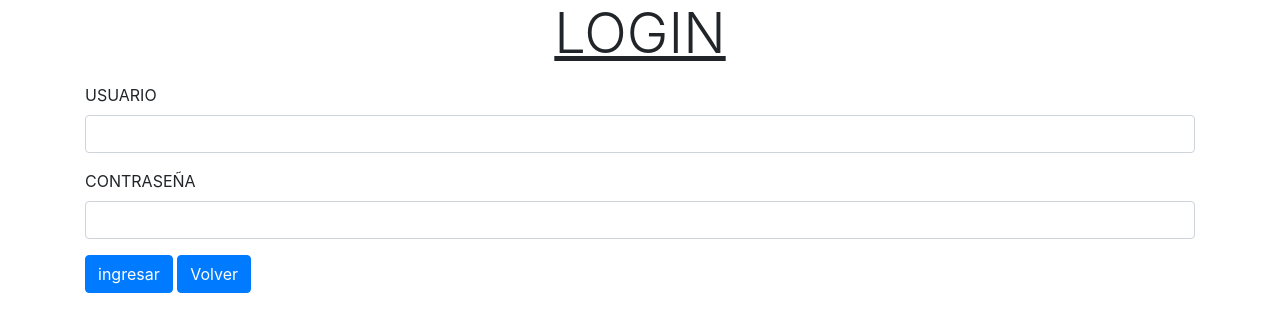
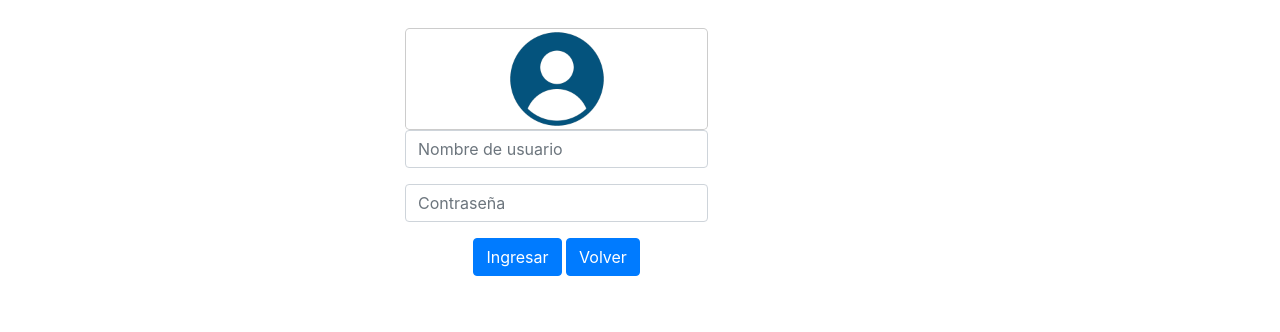
Before and after one commit to MedalitContreras/SisBibliotecaG02, a CodeIgniter app: page /SisBibliotecaG02/index.php/login/index in a window 1280 px wide. Shown: the top 332 px of the page. Run offline with CodeIgniter, Linux system fonts and the light colour scheme.

Commit message:
diseño del login a medias xd

```diff
--- a/bibliotecag2/application/views/login/login.php
+++ b/bibliotecag2/application/views/login/login.php
@@ -1,20 +1,28 @@
 <div class="container">
-<h2 align="center" class="display-4"><P><u>LOGIN</u></P></h2>
+
 <form method="post" action="<?php echo base_url('Login/evaluar')?>" class="form-group">
 
-        <div class="form-group">
-            <label>USUARIO</label>
-            <input type="text" class="form-control" name="usuario">
+       <title>LOGIN</title>
+       <div class="modal-dialog text-center">
+        <div class="col-sm-8 main-section">
+        <div class="modal-content">
+        <di class="col-12 user-img">
+        <img src="imagenes/img.png"width="100" height="100">
         </div>
-
-        <div class="form-group">
-           <label>CONTRASEÑA</label>
-            <input type="password"  class="form-control" name="password">
-         </div>
-
-        <div class="form-group">
-        <input class="btn btn-primary" type="submit" value="ingresar">
-        <a  href="<?php echo base_url('usuario/regresar') ?>" type="submit" class="btn btn-primary" >Volver</a>
+        <form class="col-12">
+            <div class="form-group" id="user-group">
+            <input type="text" class="form-control" placeholder="Nombre de usuario" name="usuario">
+            </div>
+            <div class="form-group" id="user-group">
+            <input type="password" class="form-control" placeholder="Contraseña" name="password">
+            </div>
+            <div class="form-group">
+            <input class="btn btn-primary" type="submit" value="Ingresar">
+            <a  href="<?php echo base_url('usuario/regresar') ?>" type="submit" class="btn btn-primary" >Volver</a>
+            </div>
+        </form>
         </div>
+        </div>
+       </div>
 </form>
 </div>
```
Also changed, not shown: bibliotecag2/imagenes/img.png (added).
